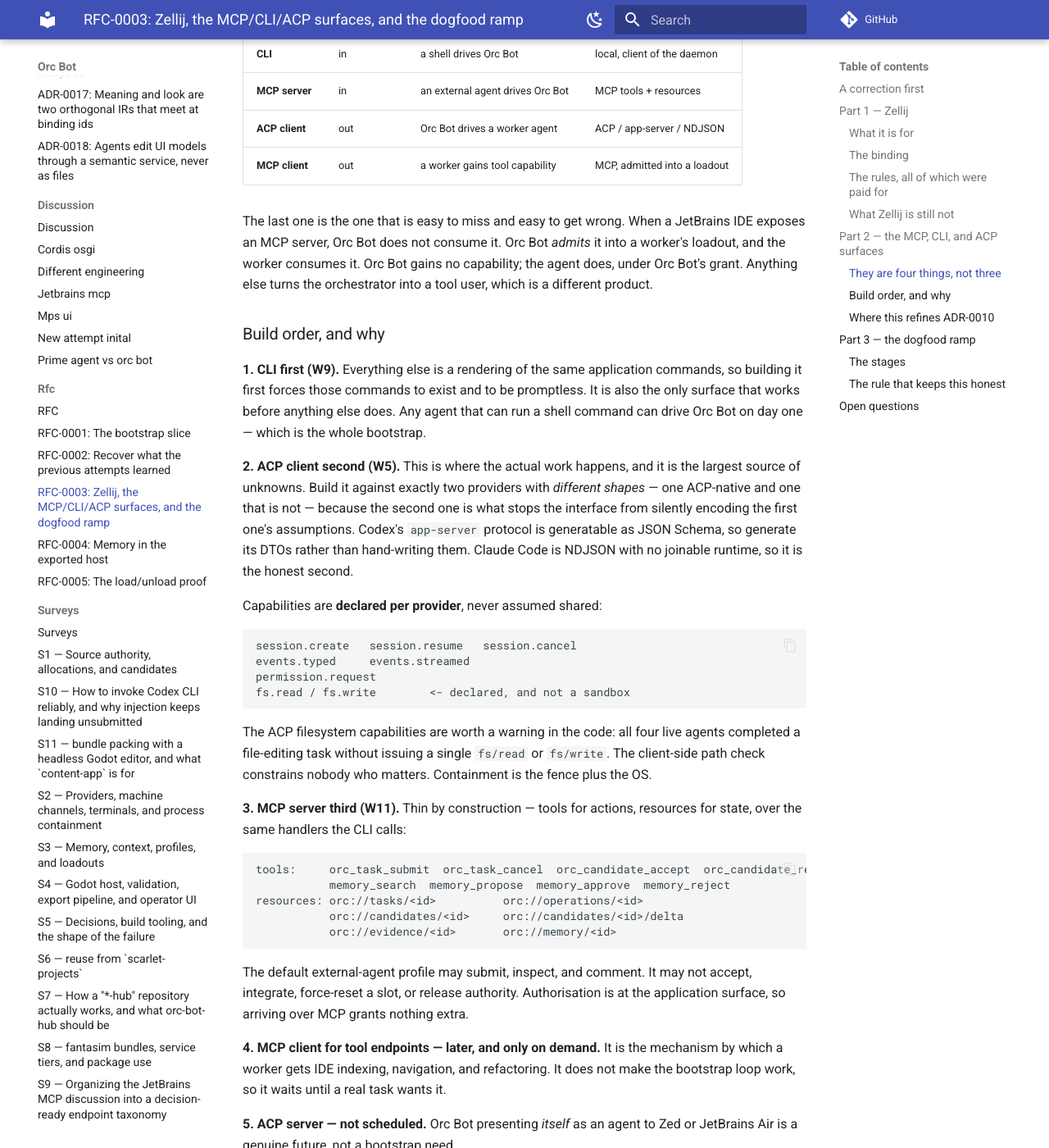
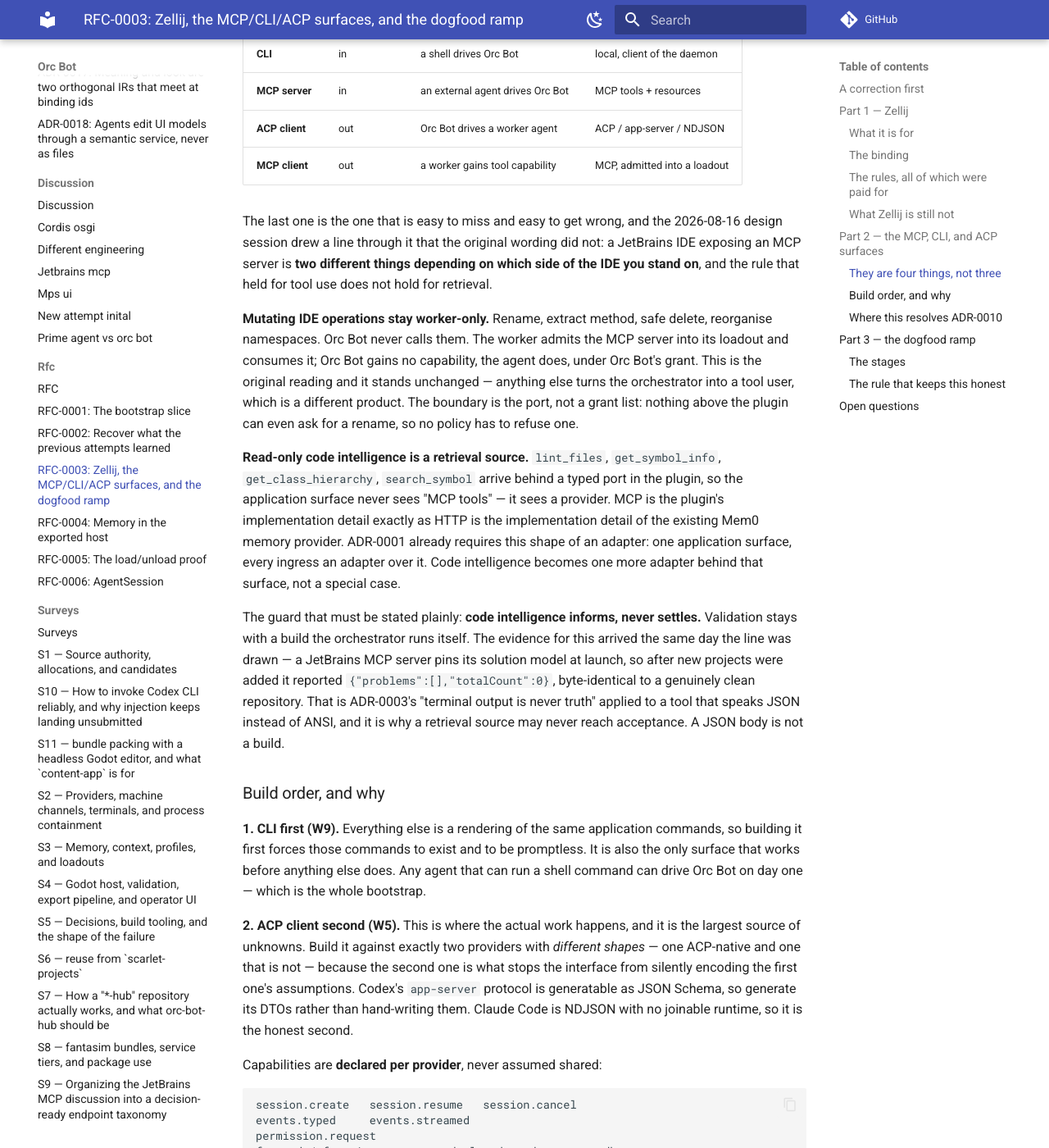
Before and after one commit to GiantCroissant-Lunar/orc-bot-hub, an MkDocs documentation site: the page built from docs/rfc/0003-terminals-interfaces-and-the-dogfood-ramp.md, in a window 1280 px wide and 1400 px high, scrolled down 2626 px. Shown: the whole window at 82% size. Built offline with MkDocs 1.6.1 and Material for MkDocs 9.7.7, drawn with Linux system fonts in a browser that asks for light colours; comment, search, counter and statistics services are not loaded; some of the changed text lies outside the part shown.

Commit message:
docs: amend RFC-0003 (code-intel retrieval, Orca retired) and add RFC-0006 AgentSession

```diff
--- a/docs/rfc/0003-terminals-interfaces-and-the-dogfood-ramp.md
+++ b/docs/rfc/0003-terminals-interfaces-and-the-dogfood-ramp.md
@@ -112,11 +112,37 @@ four surfaces and they are not variants of each other:
 | **ACP client** | out | Orc Bot drives a worker agent | ACP / app-server / NDJSON |
 | **MCP client** | out | a worker gains tool capability | MCP, admitted into a loadout |
 
-The last one is the one that is easy to miss and easy to get wrong. When a
-JetBrains IDE exposes an MCP server, Orc Bot does not consume it. Orc Bot
-*admits* it into a worker's loadout, and the worker consumes it. Orc Bot gains no
-capability; the agent does, under Orc Bot's grant. Anything else turns the
-orchestrator into a tool user, which is a different product.
+The last one is the one that is easy to miss and easy to get wrong, and the
+2026-08-16 design session drew a line through it that the original wording did
+not: a JetBrains IDE exposing an MCP server is **two different things depending on
+which side of the IDE you stand on**, and the rule that held for tool use does
+not hold for retrieval.
+
+**Mutating IDE operations stay worker-only.** Rename, extract method, safe
+delete, reorganise namespaces. Orc Bot never calls them. The worker admits the
+MCP server into its loadout and consumes it; Orc Bot gains no capability, the
+agent does, under Orc Bot's grant. This is the original reading and it stands
+unchanged — anything else turns the orchestrator into a tool user, which is a
+different product. The boundary is the port, not a grant list: nothing above the
+plugin can even ask for a rename, so no policy has to refuse one.
+
+**Read-only code intelligence is a retrieval source.** `lint_files`,
+`get_symbol_info`, `get_class_hierarchy`, `search_symbol` arrive behind a typed
+port in the plugin, so the application surface never sees "MCP tools" — it sees a
+provider. MCP is the plugin's implementation detail exactly as HTTP is the
+implementation detail of the existing Mem0 memory provider. ADR-0001 already
+requires this shape of an adapter: one application surface, every ingress an
+adapter over it. Code intelligence becomes one more adapter behind that surface,
+not a special case.
+
+The guard that must be stated plainly: **code intelligence informs, never
+settles.** Validation stays with a build the orchestrator runs itself. The
+evidence for this arrived the same day the line was drawn — a JetBrains MCP
+server pins its solution model at launch, so after new projects were added it
+reported `{"problems":[],"totalCount":0}`, byte-identical to a genuinely clean
+repository. That is ADR-0003's "terminal output is never truth" applied to a tool
+that speaks JSON instead of ANSI, and it is why a retrieval source may never
+reach acceptance. A JSON body is not a build.
 
 ### Build order, and why
 
@@ -163,25 +189,40 @@ The default external-agent profile may submit, inspect, and comment. It may not
 accept, integrate, force-reset a slot, or release authority. Authorisation is at
 the application surface, so arriving over MCP grants nothing extra.
 
-**4. MCP client for tool endpoints — later, and only on demand.** It is the
-mechanism by which a worker gets IDE indexing, navigation, and refactoring. It
-does not make the bootstrap loop work, so it waits until a real task wants it.
+**4. MCP client for tool endpoints — pulled forward, and split.** It is the
+mechanism by which a worker gets IDE indexing, navigation, and refactoring. The
+original schedule put it "later, and only on demand". The 2026-08-16 line through
+Part 2 retires that ordering: retrieval-side code intelligence
+(`lint_files`, `get_symbol_info`, `get_class_hierarchy`, `search_symbol`) now
+schedules with the adapters that feed the application surface, because it is one
+of them, and a worker needs it the moment a real task asks "where is this
+symbol". Mutating IDE operations (rename, extract, safe delete) keep the
+"admitted into a worker's loadout" rule above and stay worker-only by
+construction — the plugin port does not surface them.
 
 **5. ACP server — not scheduled.** Orc Bot presenting *itself* as an agent to Zed
 or JetBrains Air is a genuine future, not a bootstrap need.
 
-### Where this refines ADR-0010
+### Where this resolves ADR-0010
 
-ADR-0010 treats Orca as scaffolding to retire. The endpoint taxonomy suggests a
-second reading: Orca is a legitimate **OrchestratorEndpoint** — a system that
-controls agents and worktrees, to which Orc Bot could permanently delegate a
-bounded sub-plan and reconcile the results.
+ADR-0010 treats Orca as scaffolding to retire. The endpoint taxonomy originally
+suggested a second reading: Orca as a legitimate **OrchestratorEndpoint** — a
+system that controls agents and worktrees, to which Orc Bot could permanently
+delegate a bounded sub-plan and reconcile the results.
 
-Both readings are live and S9 is laying out what would decide between them. They
-are not urgent to resolve, because the near-term work is identical either way:
-Orc Bot has to own its own attempts before it can meaningfully delegate any. What
-must not happen is drifting into the second reading by *default*, because nobody
-did the work for the first.
+**Resolved 2026-08-16: retired scaffold, which is ADR-0010's original reading.**
+Orca is in use only because Orc Bot cannot yet spawn agent CLIs itself. The
+reason is what makes the answer falsifiable rather than a preference: the day Orc
+Bot can launch, contain, and settle a worker on its own machine channel, the
+question stops being "do we keep Orca" and starts being "what would Orca do that
+Orc Bot cannot do itself", and the answer so far is nothing.
+
+The architectural consequence is the part that matters, and it constrains the
+AgentSession work in RFC-0006: **Orca must never shape the domain — only supply
+observations of it through an adapter.** Stage 6 below is "Orca is deleted". If
+the observation model were built around Orca's handles and dispatch ids, that
+stage would be a rewrite. Built adapter-first, it is removing a plugin with
+nothing above it changing.
 
 ---
 
@@ -247,7 +288,8 @@ stage.
 
 ## Open questions
 
-- Is Orca a retired scaffold or a permanent OrchestratorEndpoint? (S9)
+- ~~Is Orca a retired scaffold or a permanent OrchestratorEndpoint?~~ Resolved
+  2026-08-16: retired scaffold. See "Where this resolves ADR-0010" above.
 - Does `ZellijWorkingDirectoryGuard` still earn its place now that `--cwd` is
   confirmed working on 0.44.3? (W6)
 - Does the MCP server live inside `orc serve`, or as its own process? Inside is
```
Also changed, not shown: docs/rfc/0006-agentsession.md (added, +147 -0 lines), docs/rfc/index.md (+1 -0 lines).
